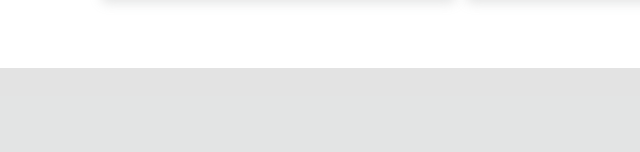
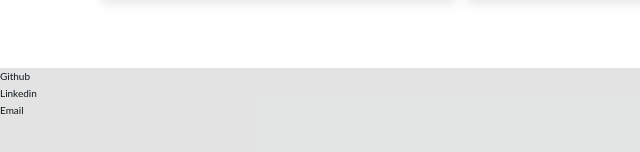
Before and after one commit to JintekiWarrior/Portfolio-Site, a website: page index.html in a window 1280 px wide. Shown: the part 1937-2089 px from the top of the page, 0-640 px from the left. Drawn offline with Linux system fonts and the light colour scheme.

Commit message:
add footer html

```diff
--- a/index.html
+++ b/index.html
@@ -96,7 +96,12 @@
     </section>
   </main>
   <footer class="footer">
-
+      <ul class="footer__links">
+        <li class="footer__link-item">Github</li>
+        <li class="footer__link-item">Linkedin</li>
+        <li class="footer__link-item">Email</li>
+        <li class="footer__link-item"></li>
+      </ul>
   </footer>
 </body>
 </html>
```
